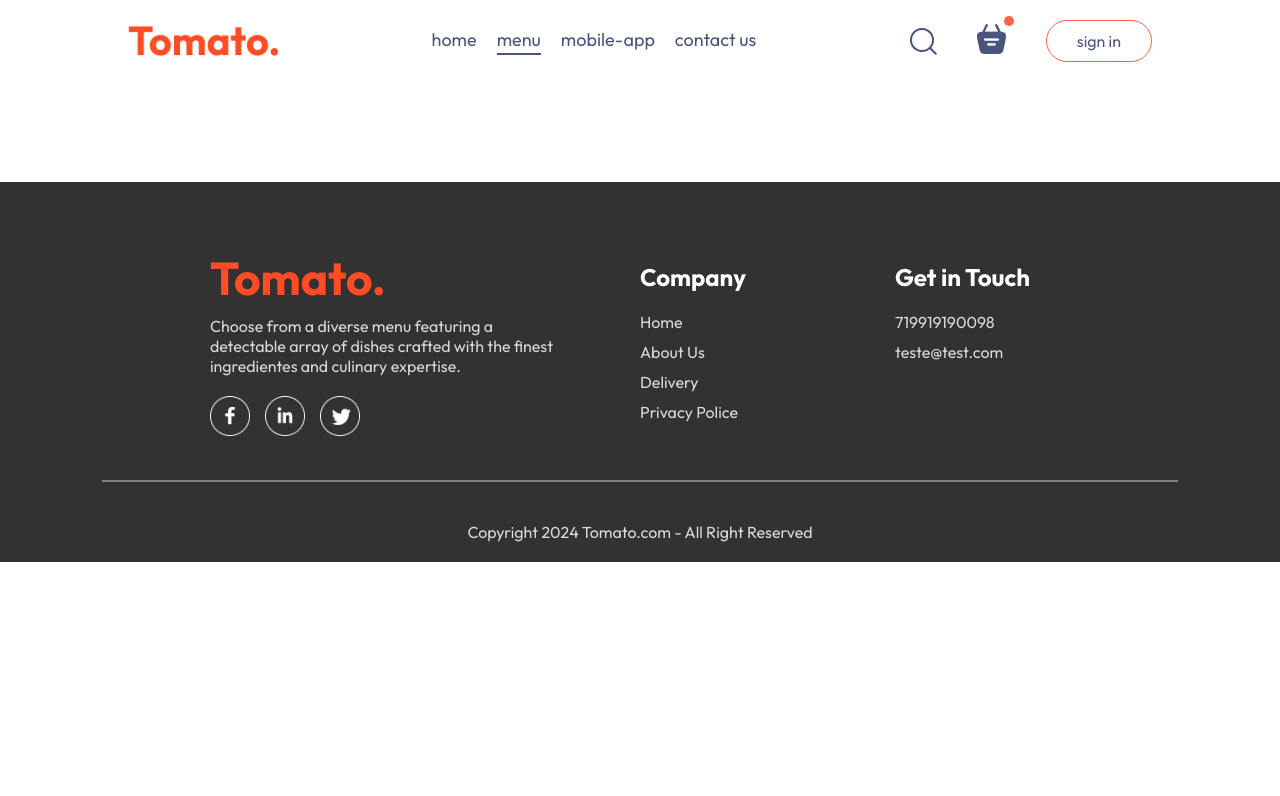
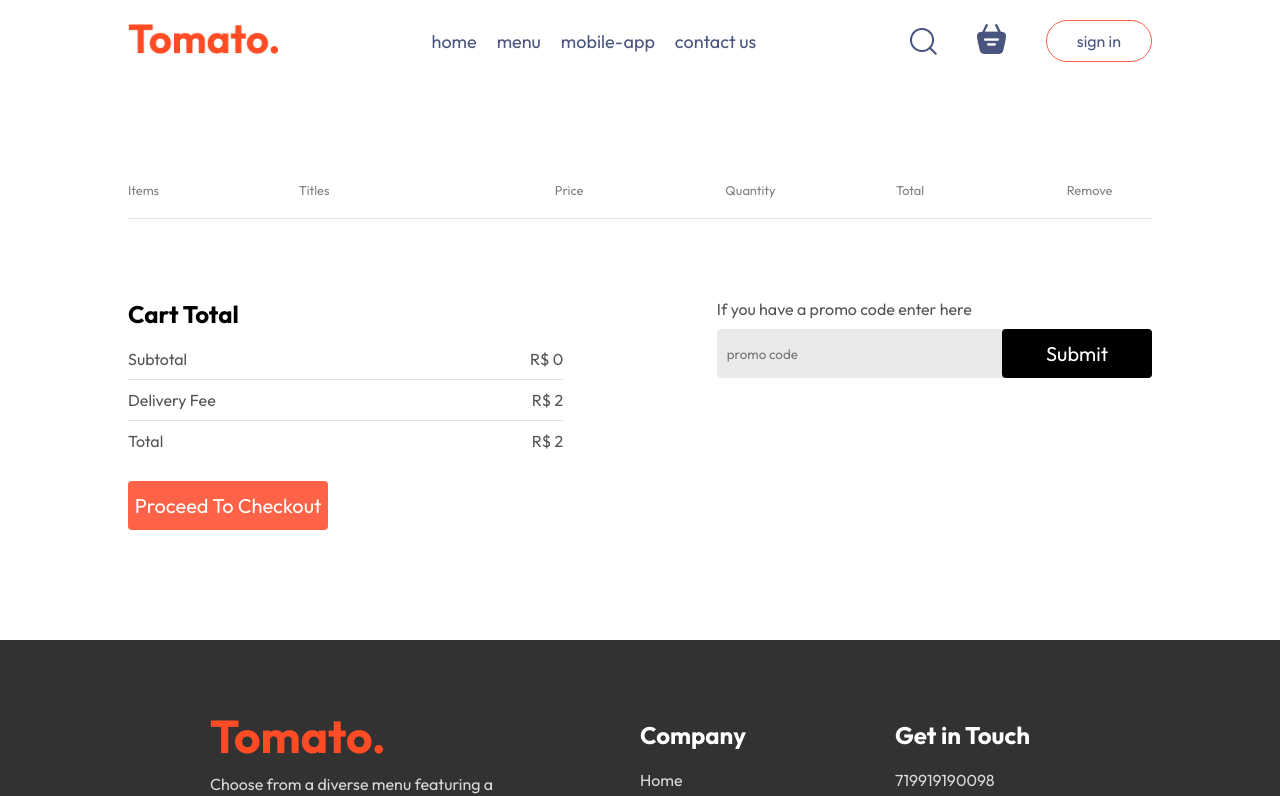
Before and after one commit to matheushenriquecsb/food-delivery-react, a React (Vite) app: page /cart in a window 1280 px wide. Shown: the top 796 px of the page. Built offline with nearby package versions, Linux system fonts and the light colour scheme.

Commit message:
feat: create cart and order page

```diff
--- a/src/components/Footer/Footer.jsx
+++ b/src/components/Footer/Footer.jsx
@@ -30,7 +30,7 @@
           <h2>Get in Touch</h2>
           <ul>
             <li>719919190098</li>
-            <li>teste@test.com</li>
+            <li>tomato@tomato.com</li>
           </ul>
         </div>
       </div>
--- a/src/components/Header/Header.css
+++ b/src/components/Header/Header.css
@@ -3,7 +3,6 @@
   margin: 30px auto;
   background: url("./header_img.png") no-repeat;
   background-size: contain;
-
   position: relative;
 }
 
--- a/src/components/Header/Header.jsx
+++ b/src/components/Header/Header.jsx
@@ -11,7 +11,9 @@
           mission is to satisfy your craving and elevate your dining experience,
           one delicious meat at a time.
         </p>
-        <button>View Menu</button>
+        <a href="#explore-menu">
+          <button>View Menu</button>
+        </a>
       </div>
     </div>
   );
--- a/src/components/Navbar/Navbar.css
+++ b/src/components/Navbar/Navbar.css
@@ -40,7 +40,7 @@
 
 .navbar .active {
   padding-bottom: 2px;
-  border-bottom: 2px solid #49557e;
+  border-bottom: 2px solid tomato;
 }
 
 .navbar li {
--- a/src/components/Navbar/Navbar.jsx
+++ b/src/components/Navbar/Navbar.jsx
@@ -1,13 +1,17 @@
 import "./Navbar.css";
 import { assets } from "../../assets/assets";
-import { useState } from "react";
+import { useContext, useState } from "react";
 import { Link } from "react-router-dom";
+import { StoreContext } from "../../context/StoreContext";
 
 const Navbar = ({ setShowLogin }) => {
-  const [menu, setMenu] = useState("menu");
+  const { getTotalCartAmout } = useContext(StoreContext);
+  const [menu, setMenu] = useState("");
   return (
     <div className="navbar">
-      <img src={assets.logo} alt="logo" className="logo" />
+      <Link to="/">
+        <img src={assets.logo} alt="logo" className="logo" />
+      </Link>
       <ul className="navbar-menu">
         <Link
           to="/"
@@ -41,8 +45,10 @@
       <div className="navbar-right">
         <img src={assets.search_icon} alt="search" />
         <div className="navbar-search-icon">
-          <img src={assets.basket_icon} alt="basket-icon" />
-          <div className="dot"></div>
+          <Link to="/cart">
+            <img src={assets.basket_icon} alt="basket-icon" />
+          </Link>
+          <div className={getTotalCartAmout() === 0 ? "" : "dot"}></div>
         </div>
         <button onClick={() => setShowLogin(true)}>sign in</button>
       </div>
--- a/src/context/StoreContext.jsx
+++ b/src/context/StoreContext.jsx
@@ -1,4 +1,4 @@
-import { createContext, useEffect, useState } from "react";
+import { createContext, useState } from "react";
 import { food_list } from "../assets/assets";
 
 export const StoreContext = createContext(null);
@@ -18,7 +18,16 @@
     setCartItems((prev) => ({ ...prev, [itemId]: prev[itemId] - 1 }));
   };
 
-  useEffect(() => {}, [cartItems]);
+  const getTotalCartAmout = () => {
+    let totalAmount = 0;
+    for (const item in cartItems) {
+      if (cartItems[item] > 0) {
+        let itemInfo = food_list.find((product) => product._id === item);
+        totalAmount += itemInfo.price * cartItems[item];
+      }
+    }
+    return totalAmount;
+  };
 
   const contextValue = {
     food_list,
@@ -26,6 +35,7 @@
     setCartItems,
     addToCart,
     removeFromCart,
+    getTotalCartAmout,
   };
   return (
     <StoreContext.Provider value={contextValue}>
--- a/src/pages/Cart/Cart.css
+++ b/src/pages/Cart/Cart.css
@@ -0,0 +1,110 @@
+.cart {
+  margin-top: 100px;
+}
+
+.cart-items-title {
+  display: grid;
+  grid-template-columns: 1fr 1.5fr 1fr 1fr 1fr 0.5fr;
+  align-items: center;
+  color: grey;
+  font-size: max(1vw, 12px);
+}
+
+.cart-items-item {
+  margin: 10px 0px;
+  color: black;
+}
+
+.cart-items-item img {
+  width: 50%;
+}
+
+.cart hr {
+  height: 1px;
+  background-color: #e2e2e2;
+  border: none;
+}
+
+.cart-items-item .cross {
+  cursor: pointer;
+}
+
+.cart-bottom {
+  margin-top: 80px;
+  display: flex;
+  justify-content: space-between;
+  gap: max(12vw, 20px);
+}
+
+.cart-total {
+  flex: 1;
+  display: flex;
+  flex-direction: column;
+  gap: 20px;
+}
+
+.cart-total-details {
+  display: flex;
+  justify-content: space-between;
+  color: #555;
+}
+
+.cart-total hr {
+  margin: 10px 0px;
+}
+
+.cart-total button {
+  margin: 10px 0px;
+  color: white;
+  background-color: tomato;
+  width: max(15vw, 200px);
+  padding: 12px 0px;
+  border-radius: 4px;
+  border: none;
+  cursor: pointer;
+  font-size: 20px;
+}
+
+.cart-promocode {
+  flex: 1;
+}
+
+.cart-promocode p {
+  color: #555;
+}
+
+.cart-promocode-input {
+  margin-top: 10px;
+  display: flex;
+  justify-content: space-between;
+  align-items: center;
+  background-color: #eaeaea;
+  border-radius: 4px;
+}
+
+.cart-promocode-input input {
+  background: transparent;
+  border: none;
+  outline: none;
+  padding-left: 10px;
+}
+
+.cart-promocode-input button {
+  padding: 12px 5px;
+  width: max(10vw, 150px);
+  background: black;
+  border: none;
+  color: white;
+  border-radius: 4px;
+  cursor: pointer;
+  font-size: 20px;
+}
+
+@media (max-width: 750px) {
+  .cart-bottom {
+    flex-direction: column-reverse;
+  }
+  .cart-promocode {
+    justify-content: start;
+  }
+}
--- a/src/pages/Cart/Cart.jsx
+++ b/src/pages/Cart/Cart.jsx
@@ -1,7 +1,77 @@
+import { useContext } from "react";
 import "./Cart.css";
+import { StoreContext } from "../../context/StoreContext";
+import { useNavigate } from "react-router-dom";
 
 const Cart = () => {
-  return <div className="app"></div>;
+  const { food_list, cartItems, removeFromCart, getTotalCartAmout } =
+    useContext(StoreContext);
+  const navigate = useNavigate();
+  return (
+    <div className="cart">
+      <div className="cart-items">
+        <div className="cart-items-title">
+          <p>Items</p>
+          <p>Titles</p>
+          <p>Price</p>
+          <p>Quantity</p>
+          <p>Total</p>
+          <p>Remove</p>
+        </div>
+        <br />
+        <hr />
+        {food_list.map((item, index) => {
+          if (cartItems[item._id] > 0) {
+            return (
+              <div className="cart-items-title cart-items-item" key={index}>
+                <img src={item.image} alt="foofd" />
+                <p>{item.name}</p>
+                <p>R$ {item.price}</p>
+                <p>{cartItems[item._id]}</p>
+                <p>{item.price * cartItems[item._id]}</p>
+                <p onClick={() => removeFromCart(item._id)} className="cross">
+                  x
+                </p>
+              </div>
+            );
+          }
+        })}
+      </div>
+      <div className="cart-bottom">
+        <div className="cart-total">
+          <h2>Cart Total</h2>
+          <div>
+            <div className="cart-total-details">
+              <p>Subtotal</p>
+              <p>R$ {getTotalCartAmout()}</p>
+            </div>
+            <hr />
+            <div className="cart-total-details">
+              <p>Delivery Fee</p>
+              <p>R$ {2}</p>
+            </div>
+            <hr />
+            <div className="cart-total-details">
+              <p>Total</p>
+              <p>R$ {getTotalCartAmout() + 2}</p>
+            </div>
+          </div>
+          <button onClick={() => navigate("/order")}>
+            Proceed To Checkout
+          </button>
+        </div>
+        <div className="cart-promocode">
+          <div>
+            <p>If you have a promo code enter here</p>
+            <div className="cart-promocode-input">
+              <input type="text" placeholder="promo code" />
+              <button>Submit</button>
+            </div>
+          </div>
+        </div>
+      </div>
+    </div>
+  );
 };
 
 export default Cart;
--- a/src/pages/PlaceOrder/PlaceOrder.css
+++ b/src/pages/PlaceOrder/PlaceOrder.css
@@ -0,0 +1,54 @@
+.place-order {
+  display: flex;
+  align-items: start;
+  justify-content: space-between;
+  gap: 50px;
+  margin-top: 100px;
+}
+
+.place-order-left {
+  width: 150%;
+  max-width: max(30%, 500px);
+}
+
+.place-order-left .title {
+  font-size: 30px;
+  font-weight: 600;
+  margin-bottom: 50px;
+}
+
+.place-order-left input {
+  margin-bottom: 15px;
+  width: 100%;
+  padding: 10px;
+  border: 1px solid #c5c5c5;
+  border-radius: 5px;
+  outline-color: tomato;
+}
+
+.multi-fields {
+  display: flex;
+  gap: 5px;
+}
+
+.phone {
+  max-width: max(30%, 485px);
+}
+
+.email {
+  max-width: max(30%, 485px);
+}
+
+.street {
+  max-width: max(30%, 485px);
+}
+
+.place-order-right {
+  width: 100%;
+  max-width: max(40%, 500px);
+}
+
+.place-order button {
+  margin-top: 30px;
+  font-size: 20px;
+}
--- a/src/pages/PlaceOrder/PlaceOrder.jsx
+++ b/src/pages/PlaceOrder/PlaceOrder.jsx
@@ -1,7 +1,54 @@
+import { useContext } from "react";
+import { StoreContext } from "../../context/StoreContext";
 import "./PlaceOrder.css";
 
 const PlaceOrder = () => {
-  return <div className="app"></div>;
+  const { getTotalCartAmout } = useContext(StoreContext);
+
+  return (
+    <form className="place-order">
+      <div className="place-order-left">
+        <p className="title">Delivery Information</p>
+        <div className="multi-fields">
+          <input type="text" placeholder="First Name" />
+          <input type="text" placeholder="Last Name" />
+        </div>
+        <input type="email" placeholder="Email address" className="email" />
+        <input type="text" placeholder="Street" className="street" />
+        <div className="multi-fields">
+          <input type="text" placeholder="City" />
+          <input type="text" placeholder="State" />
+        </div>
+        <div className="multi-fields">
+          <input type="text" placeholder="Zip Code" />
+          <input type="text" placeholder="Country" />
+        </div>
+        <input type="text" placeholder="Phone" className="phone" />
+      </div>
+      <div className="place-order-right">
+        <div className="cart-total">
+          <h2>Cart Total</h2>
+          <div>
+            <div className="cart-total-details">
+              <p>Subtotal</p>
+              <p>R$ {getTotalCartAmout()}</p>
+            </div>
+            <hr />
+            <div className="cart-total-details">
+              <p>Delivery Fee</p>
+              <p>R$ {2}</p>
+            </div>
+            <hr />
+            <div className="cart-total-details">
+              <p>Total</p>
+              <p>R$ {getTotalCartAmout() + 2}</p>
+            </div>
+          </div>
+          <button>Proceed To Payment</button>
+        </div>
+      </div>
+    </form>
+  );
 };
 
 export default PlaceOrder;
```
Also changed, not shown: src/assets/assets.js (+29 -29 lines).
